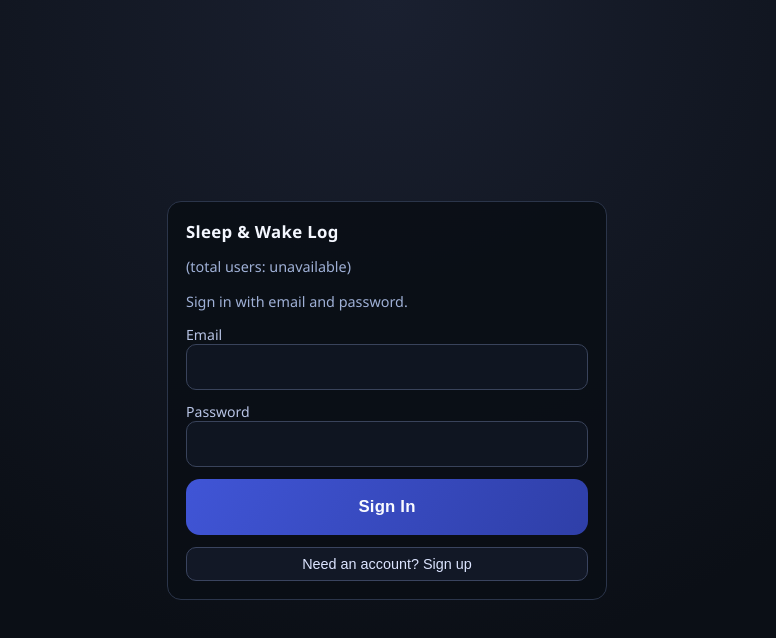
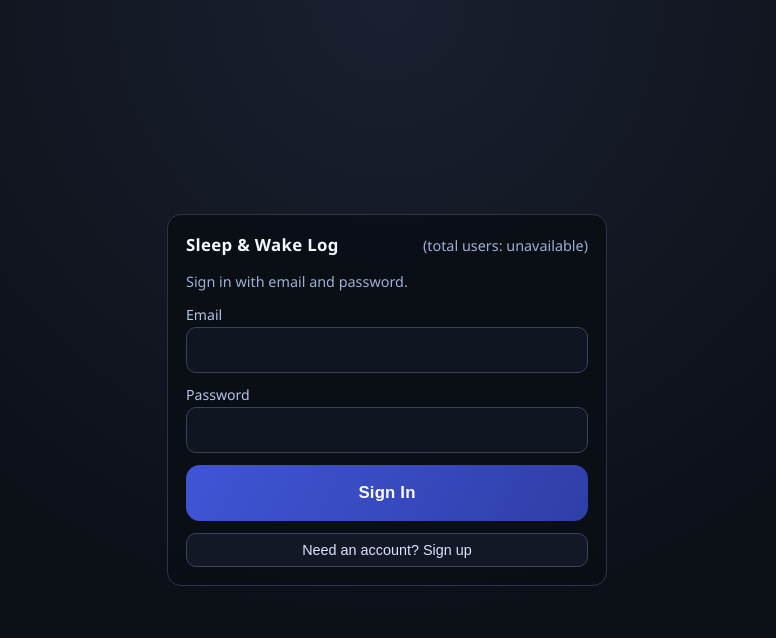
Before and after one commit to klein2/sleep1, a Next.js app: page /login in a window 1280 px wide. Shown: the top 638 px of the page, without its empty margins (253-1029 px from the left). Built offline with nearby package versions, Linux system fonts and the light colour scheme; no server answers.

Commit message:
Adjust login header layout and field spacing

```diff
--- a/app/globals.css
+++ b/app/globals.css
@@ -209,3 +209,18 @@ main {
 .login-mode-text {
   margin: 4px 0 2px;
 }
+.login-title-row {
+  display: flex;
+  align-items: baseline;
+  justify-content: space-between;
+  gap: 10px;
+}
+
+.login-total-users-inline {
+  margin: 0;
+  white-space: nowrap;
+}
+
+.field-label-login {
+  margin-bottom: 3px;
+}
--- a/app/login/page.tsx
+++ b/app/login/page.tsx
@@ -132,13 +132,16 @@ export default function LoginPage() {
   return (
     <main className="login-wrap">
       <div className="login-card">
-        <h1 className="title">Sleep &amp; Wake Log</h1>
-        {mode === "signin" ? <p className="muted login-total-users">(total users: {totalUsersLabel})</p> : null}
+        <div className="login-title-row">
+          <h1 className="title">Sleep &amp; Wake Log</h1>
+          {mode === "signin" ? <p className="muted login-total-users-inline">(total users: {totalUsersLabel})</p> : null}
+        </div>
+
         <p className="muted login-mode-text">{mode === "signin" ? "Sign in" : "Create account"} with email and password.</p>
 
         <form onSubmit={handleSubmit} className="stack">
           <label>
-            <div className="field-label">Email</div>
+            <div className="field-label field-label-login">Email</div>
             <input
               className="input"
               type="email"
@@ -150,7 +153,7 @@ export default function LoginPage() {
           </label>
 
           <label>
-            <div className="field-label">Password</div>
+            <div className="field-label field-label-login">Password</div>
             <input
               className="input"
               type="password"
```
